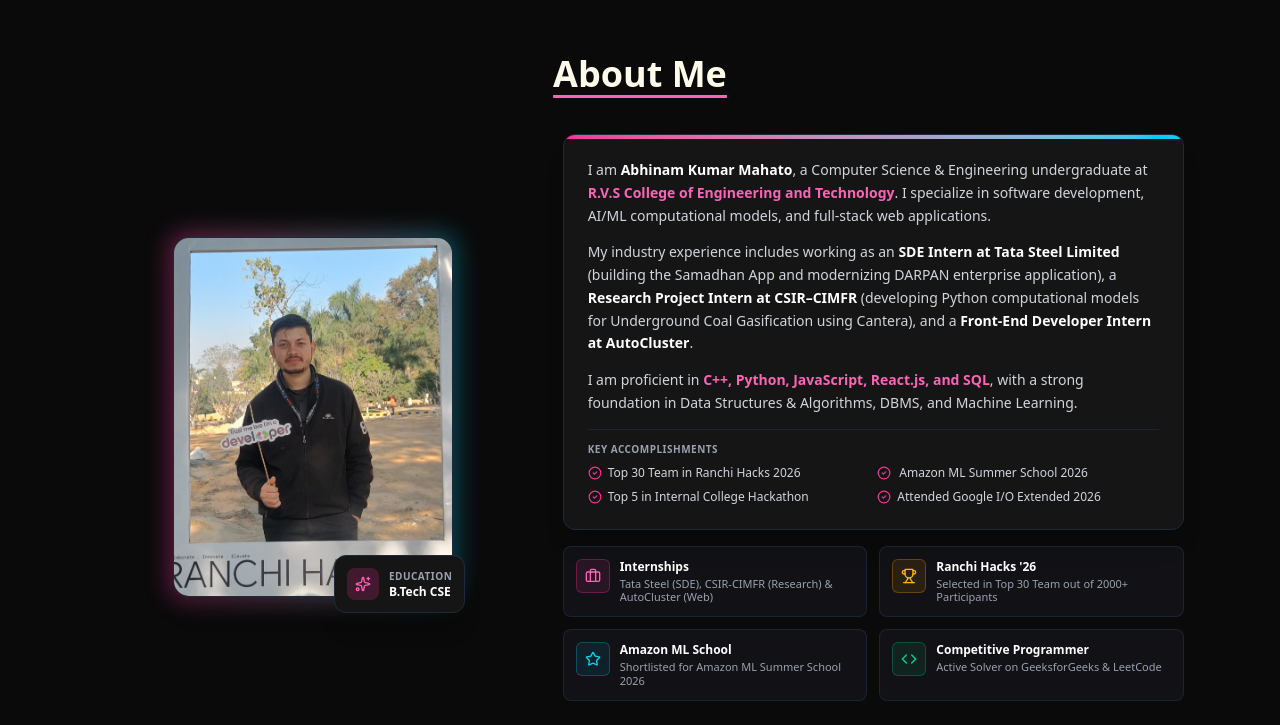
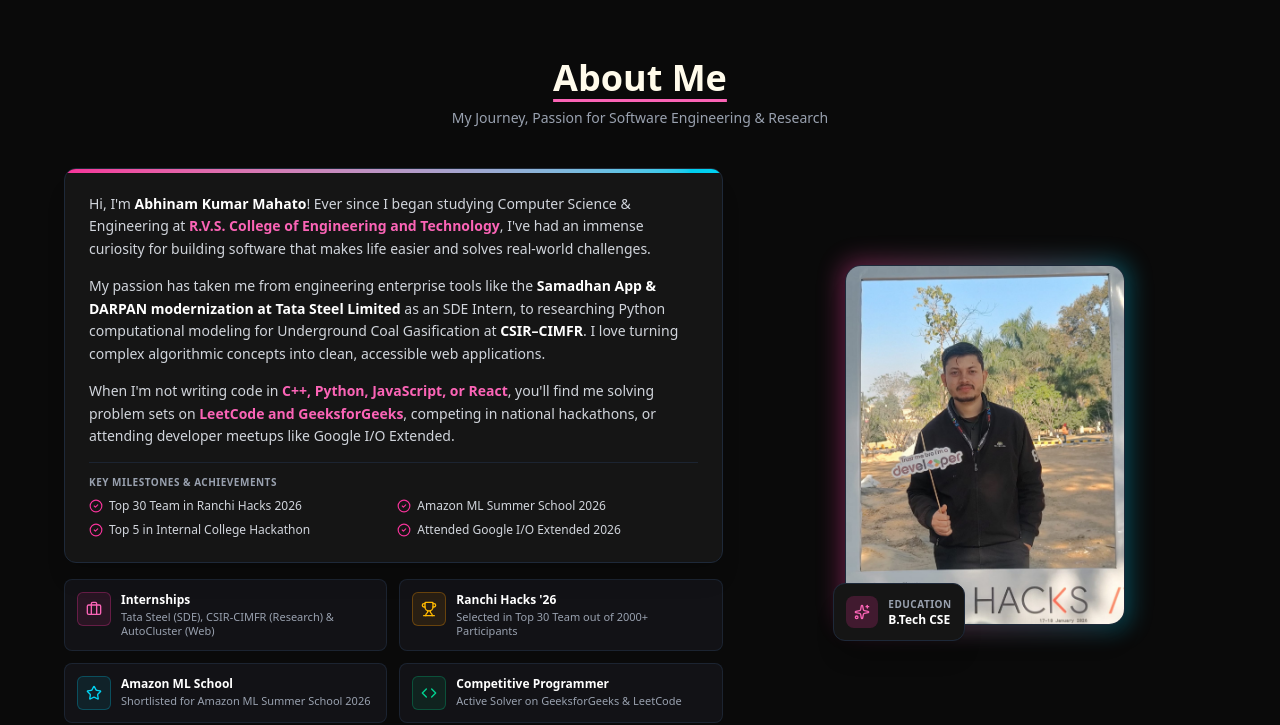
Before and after one commit to AbhiMahto/PortFolio, a React (Vite) app: page / in a window 1280 px wide. Shown: the part 871-1596 px from the top of the page. Built offline with nearby package versions, Linux system fonts and the light colour scheme; no server answers.

Commit message:
feat: move profile photo to right side and rewrite bio in an authentic human-centric voice

```diff
--- a/src/components/About.jsx
+++ b/src/components/About.jsx
@@ -1,6 +1,6 @@
 import React from "react";
 import photo from "./photo2.jpeg";
-import { Briefcase, Code, Sparkles, CheckCircle2, Trophy, Star } from "lucide-react";
+import { Briefcase, Code, Sparkles, CheckCircle2, Trophy, Star, Heart, Rocket } from "lucide-react";
 
 function About() {
   const highlights = [
@@ -31,71 +31,50 @@
   ];
 
   return (
-    <div className="bg-[#0a0a0a]">
-      <section id="about" className="py-14 sm:py-16 px-4 md:px-8 max-w-6xl mx-auto">
+    <section id="about" className="min-h-screen flex flex-col justify-center bg-[#0a0a0a] py-16 px-4 md:px-8 w-full">
+      <div className="max-w-6xl mx-auto w-full">
         {/* Section Heading */}
         <div className="text-center mb-10" data-aos="fade-up">
           <h2 className="text-3xl sm:text-4xl font-bold text-amber-50 underline underline-offset-8 decoration-pink-400">
             About Me
           </h2>
-
+          <p className="text-gray-400 mt-2.5 text-xs sm:text-sm max-w-md mx-auto font-medium">
+            My Journey, Passion for Software Engineering & Research
+          </p>
         </div>
 
-        {/* Main Content Grid */}
+        {/* Main Content Grid: Bio on Left, Photo on Right */}
         <div className="grid grid-cols-1 lg:grid-cols-12 gap-8 items-center">
-          {/* Left Side: Profile Image Frame */}
-          <div className="lg:col-span-5 flex justify-center" data-aos="fade-right">
-            <div className="relative group">
-              <div className="absolute -inset-1 bg-gradient-to-r from-pink-500 to-cyan-500 rounded-2xl blur-md opacity-40 group-hover:opacity-75 transition duration-500"></div>
 
-              <img
-                src={photo}
-                alt="Abhinam Kumar Mahato Profile"
-                className="relative w-[250px] sm:w-[280px] h-[320px] sm:h-[360px] object-cover rounded-2xl shadow-xl border border-gray-800"
-              />
-
-              {/* Floating Badge Overlay */}
-              <div className="absolute -bottom-4 right-1 sm:-right-3 bg-[#151515] border border-gray-800 p-2.5 sm:p-3 rounded-xl shadow-xl flex items-center gap-2.5 backdrop-blur-md">
-                <div className="p-2 bg-pink-500/20 text-pink-400 rounded-lg">
-                  <Sparkles size={16} />
-                </div>
-                <div>
-                  <p className="text-[10px] text-gray-400 font-semibold uppercase tracking-wider">Education</p>
-                  <p className="text-xs font-bold text-white">B.Tech CSE</p>
-                </div>
-              </div>
-            </div>
-          </div>
-
-          {/* Right Side: Professional Bio & Resume Highlights */}
-          <div className="lg:col-span-7 space-y-4" data-aos="fade-left">
+          {/* Left Side: Personal Human-Centric Bio */}
+          <div className="lg:col-span-7 space-y-4" data-aos="fade-right">
             <div className="bg-[#151515] p-5 sm:p-6 rounded-xl border border-gray-800 space-y-3.5 shadow-xl relative overflow-hidden">
               {/* Top accent glow line */}
               <div className="absolute top-0 left-0 w-full h-1 bg-gradient-to-r from-pink-500 to-cyan-400"></div>
 
               <p className="text-xs sm:text-sm leading-relaxed text-gray-300 font-medium">
-                I am <strong className="text-white font-bold">Abhinam Kumar Mahato</strong>, a Computer Science & Engineering undergraduate at <strong className="text-pink-400 font-semibold">R.V.S College of Engineering and Technology</strong>. I specialize in software development, AI/ML computational models, and full-stack web applications.
+                Hi, I'm <strong className="text-white font-bold">Abhinam Kumar Mahato</strong>! Ever since I began studying Computer Science & Engineering at <strong className="text-pink-400 font-semibold">R.V.S. College of Engineering and Technology</strong>, I've had an immense curiosity for building software that makes life easier and solves real-world challenges.
               </p>
 
               <p className="text-xs sm:text-sm leading-relaxed text-gray-300 font-medium">
-                My industry experience includes working as an <strong className="text-white">SDE Intern at Tata Steel Limited</strong> (building the Samadhan App and modernizing DARPAN enterprise application), a <strong className="text-white">Research Project Intern at CSIR–CIMFR</strong> (developing Python computational models for Underground Coal Gasification using Cantera), and a <strong className="text-white">Front-End Developer Intern at AutoCluster</strong>.
+                My passion has taken me from engineering enterprise tools like the <strong className="text-white">Samadhan App & DARPAN modernization at Tata Steel Limited</strong> as an SDE Intern, to researching Python computational modeling for Underground Coal Gasification at <strong className="text-white">CSIR–CIMFR</strong>. I love turning complex algorithmic concepts into clean, accessible web applications.
               </p>
 
               <p className="text-xs sm:text-sm leading-relaxed text-gray-300 font-medium">
-                I am proficient in <span className="text-pink-400 font-semibold">C++, Python, JavaScript, React.js, and SQL</span>, with a strong foundation in Data Structures & Algorithms, DBMS, and Machine Learning.
+                When I'm not writing code in <span className="text-pink-400 font-semibold">C++, Python, JavaScript, or React</span>, you'll find me solving problem sets on <span className="text-pink-400 font-semibold">LeetCode and GeeksforGeeks</span>, competing in national hackathons, or attending developer meetups like Google I/O Extended.
               </p>
 
-              {/* Achievements Key Points */}
+              {/* Personal Highlights List */}
               <div className="pt-3 border-t border-gray-800/80">
                 <h4 className="text-[10px] font-bold text-gray-400 uppercase tracking-wider mb-2">
-                  Key Accomplishments
+                  Key Milestones & Achievements
                 </h4>
                 <ul className="grid grid-cols-1 sm:grid-cols-2 gap-2 text-xs text-gray-300 font-medium">
                   <li className="flex items-center gap-1.5">
                     <CheckCircle2 size={14} className="text-pink-500 shrink-0" />
                     <span>Top 30 Team in Ranchi Hacks 2026</span>
                   </li>
-                  <li className="flex items-center gap-2">
+                  <li className="flex items-center gap-1.5">
                     <CheckCircle2 size={14} className="text-pink-500 shrink-0" />
                     <span>Amazon ML Summer School 2026</span>
                   </li>
@@ -111,7 +90,7 @@
               </div>
             </div>
 
-            {/* Feature Highlight Cards Grid */}
+            {/* Highlight Feature Cards Grid */}
             <div className="grid grid-cols-1 sm:grid-cols-2 gap-3">
               {highlights.map((h, idx) => {
                 const Icon = h.icon;
@@ -132,9 +111,34 @@
               })}
             </div>
           </div>
+
+          {/* Right Side: Profile Photo Frame */}
+          <div className="lg:col-span-5 flex justify-center" data-aos="fade-left">
+            <div className="relative group">
+              <div className="absolute -inset-1 bg-gradient-to-r from-pink-500 to-cyan-500 rounded-2xl blur-md opacity-40 group-hover:opacity-75 transition duration-500"></div>
+
+              <img
+                src={photo}
+                alt="Abhinam Kumar Mahato Profile"
+                className="relative w-[250px] sm:w-[280px] h-[320px] sm:h-[360px] object-cover rounded-2xl shadow-xl border border-gray-800"
+              />
+
+              {/* Floating Badge Overlay */}
+              <div className="absolute -bottom-4 left-1 sm:-left-3 bg-[#151515] border border-gray-800 p-2.5 sm:p-3 rounded-xl shadow-xl flex items-center gap-2.5 backdrop-blur-md">
+                <div className="p-2 bg-pink-500/20 text-pink-400 rounded-lg">
+                  <Sparkles size={16} />
+                </div>
+                <div>
+                  <p className="text-[10px] text-gray-400 font-semibold uppercase tracking-wider">Education</p>
+                  <p className="text-xs font-bold text-white">B.Tech CSE</p>
+                </div>
+              </div>
+            </div>
+          </div>
+
         </div>
-      </section>
-    </div>
+      </div>
+    </section>
   );
 }
 
--- a/src/components/Certifications.jsx
+++ b/src/components/Certifications.jsx
@@ -106,8 +106,8 @@
       : certificationsList.filter((cert) => cert.category === activeCategory);
 
   return (
-    <div className="bg-[#0a0a0a]">
-      <section id="certifications" className="py-14 sm:py-16 px-4 md:px-8 max-w-6xl mx-auto">
+    <section id="certifications" className="min-h-screen flex flex-col justify-center bg-[#0a0a0a] py-16 px-4 md:px-8 w-full">
+      <div className="max-w-6xl mx-auto w-full">
         {/* Section Title */}
         <div className="text-center mb-10" data-aos="fade-up">
           <h2 className="text-3xl sm:text-4xl font-bold text-amber-50 underline underline-offset-8 decoration-pink-400">
@@ -195,9 +195,8 @@
             </div>
           ))}
         </div>
-      </section>
 
-      {/* Certificate Lightbox Modal */}
+        {/* Certificate Lightbox Modal */}
       {selectedCert && (
         <div
           className="fixed inset-0 z-50 bg-black/90 backdrop-blur-md flex items-center justify-center p-4"
@@ -255,7 +254,8 @@
           </div>
         </div>
       )}
-    </div>
+      </div>
+    </section>
   );
 }
 
--- a/src/components/Education.jsx
+++ b/src/components/Education.jsx
@@ -7,6 +7,7 @@
     subtitle: "R.V.S. College of Engineering and Technology (JUT Ranchi)",
     date: "2023 – 2027",
     description: "Pursuing Bachelor of Technology in CSE with core focus on Software Development, Data Structures & Algorithms, Database Systems, and AI/ML.",
+    cgpa: "7.6",
     badge: "Undergraduate",
   },
   {
@@ -29,8 +30,8 @@
 
 function Education() {
   return (
-    <section className="py-14 sm:py-16 px-4 md:px-8 bg-black text-white" id="education">
-      <div className="max-w-6xl mx-auto">
+    <section className="min-h-screen flex flex-col justify-center bg-black text-white py-16 px-4 md:px-8 w-full" id="education">
+      <div className="max-w-6xl mx-auto w-full">
         {/* Section Heading */}
         <div className="text-center mb-10" data-aos="fade-up">
           <h2 className="text-3xl sm:text-4xl font-bold text-amber-50 underline decoration-pink-400 underline-offset-8">
@@ -75,10 +76,10 @@
                 </p>
               </div>
 
-              {item.percentage && (
+              {(item.cgpa || item.percentage) && (
                 <div className="pt-3 border-t border-gray-800/80 mt-2">
                   <span className="text-xs font-bold text-cyan-400">
-                    Score: {item.percentage}
+                    {item.cgpa ? `CGPA: ${item.cgpa}` : `Score: ${item.percentage}`}
                   </span>
                 </div>
               )}
--- a/src/components/Experience.jsx
+++ b/src/components/Experience.jsx
@@ -73,8 +73,8 @@
   const [activeTab, setActiveTab] = useState(0);
 
   return (
-    <div className="bg-[#0a0a0a]">
-      <section id="experience" className="py-14 sm:py-16 px-4 md:px-8 max-w-6xl mx-auto">
+    <section id="experience" className="min-h-screen flex flex-col justify-center bg-[#0a0a0a] py-16 px-4 md:px-8 w-full">
+      <div className="max-w-6xl mx-auto w-full">
         {/* Section Heading matching Projects section */}
         <div className="text-center mb-10" data-aos="fade-up">
           <h2 className="text-3xl sm:text-4xl font-bold text-amber-50 underline underline-offset-8 decoration-pink-400">
@@ -229,7 +229,7 @@
             })()}
           </div>
         </div>
-      </section>
+      </div>
 
       {/* Image Modal Lightbox */}
       {selectedImg && (
@@ -253,7 +253,7 @@
           </div>
         </div>
       )}
-    </div>
+    </section>
   );
 }
 
--- a/src/components/Projects.jsx
+++ b/src/components/Projects.jsx
@@ -60,8 +60,8 @@
       : projectList.filter((p) => p.category === activeCategory);
 
   return (
-    <div className="bg-[#0a0a0a]">
-      <section id="projects" className="py-14 sm:py-16 px-4 md:px-8 max-w-6xl mx-auto">
+    <section id="projects" className="min-h-screen flex flex-col justify-center bg-[#0a0a0a] py-16 px-4 md:px-8 w-full">
+      <div className="max-w-6xl mx-auto w-full">
         {/* Section Heading */}
         <div className="text-center mb-10" data-aos="fade-up">
           <h2 className="text-3xl sm:text-4xl font-bold text-amber-50 underline underline-offset-8 decoration-pink-400">
@@ -151,8 +151,8 @@
             </div>
           ))}
         </div>
-      </section>
-    </div>
+      </div>
+    </section>
   );
 }
 
--- a/src/components/Skills.jsx
+++ b/src/components/Skills.jsx
@@ -72,7 +72,7 @@
 
 function Skills() {
   return (
-    <section id="skills" className="bg-[#121212] py-14 sm:py-16 px-4 md:px-8">
+    <section id="skills" className="min-h-screen flex flex-col justify-center bg-[#121212] py-16 px-4 md:px-8 w-full">
       <div className="max-w-6xl mx-auto w-full">
         {/* Section Heading */}
         <div className="mb-10 text-center" data-aos="fade-up">
```
